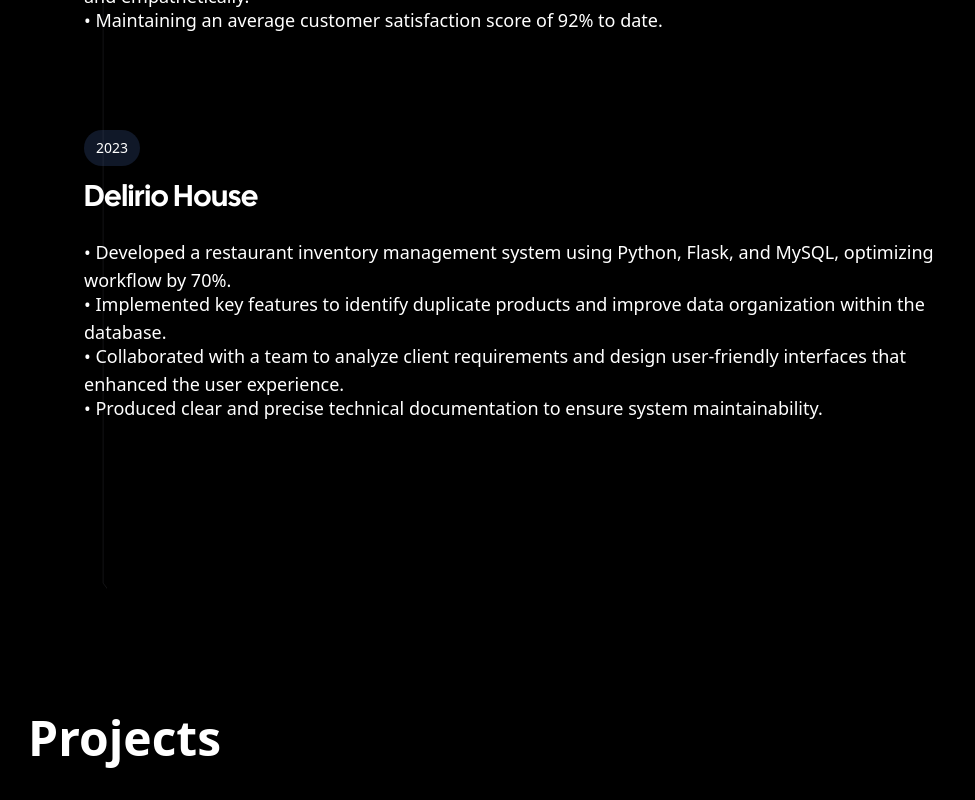
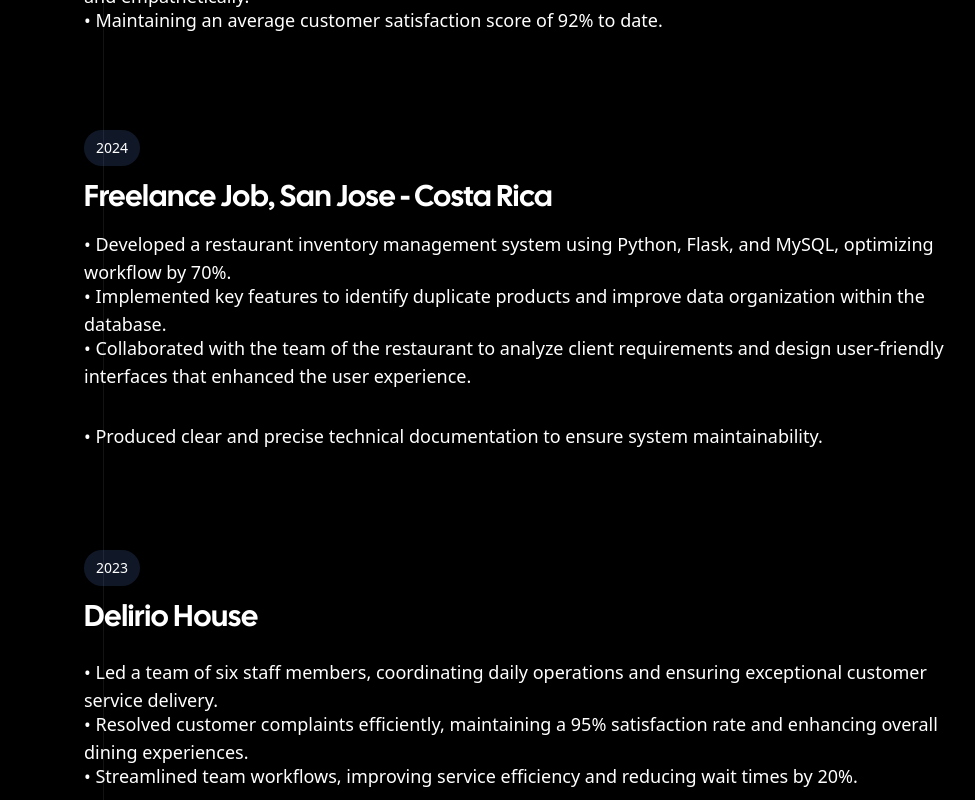
Before and after one commit to Gusttav28/gustavo-portfolio, a Next.js app: page / in a window 1280 px wide. Shown: the part 1520-2320 px from the top of the page, without its empty margins (136-1111 px from the left). Built offline with nearby package versions, Linux system fonts and the light colour scheme.

Commit message:
making some changes in the work experience section

```diff
--- a/src/app/NavbarDemo.jsx
+++ b/src/app/NavbarDemo.jsx
@@ -58,7 +58,7 @@
         </section>
 
       </div>
-      <h1 className="-mt-50 ml-11 text-left text-3xl sm:text-4xl md:text-4xl md:-mt-6 lg:text-5xl font-bold lg:-mt-75 lg:ml-35 xl:-mt-90 xl:ml-35">Projects</h1>
+      <h1 className="-mt-72 ml-11 text-left text-3xl sm:text-4xl md:text-4xl md:-mt-50  lg:text-5xl font-bold lg:-mt-75 lg:ml-35 xl:-mt-90 xl:ml-35">Projects</h1>
       <div className="flex flex-wrap ml-6 pl-4 pr-10 mt-10 lg:pl-20 lg:pr-80 lg:mr-40 lg:ml-20 lg:mt-15">
         <label className="text-neutral-400 text-sm lg:text-left lg:text-base">Build projects from scratch are really my passion, and even if of course there's not too much, I'm really working on everything I feel and I found really interesting, but let's be honest, all the software development proojects are interesting, I talk about my professional career and my educational background more in my <a className="hover:text-blue-500" href="">about section.</a> </label>
       </div>
--- a/src/app/components/TraicingBean.jsx
+++ b/src/app/components/TraicingBean.jsx
@@ -19,8 +19,9 @@
              <h2
                 className={twMerge(
                   "bg-gray-900 text-white rounded-full text-sm w-fit px-3 py-2 mb-3 font-normal lg:ml-0",
-                  item.badge === "2025" && "-mt-9 lg:mt-0 lg:py-2",
-                  item.badge === "2023" && "-mt-58 lg:-mt-53 lg:py-2" // más arriba solo este
+                  item.badge === "2025" && "-mt-9 lg:mt-0 xl:mt-0 lg:py-2",
+                  item.badge === "2024" && "-mt-56 lg:-mt-60 xl:-mt-53 lg:py-2",
+                  item.badge === "2023" && "-mt-56 lg:-mt-60 xl:-mt-53 lg:py-2", // más arriba solo este // más arriba solo este
                 )}
               >
                 {item.badge}
@@ -79,22 +80,52 @@
       "",
   },
   {
+    title: "Freelance Job, San Jose - Costa Rica",
+    description: (
+      <>
+
+        <p className="-mb-45 size-70
+        md:w-full
+        md:-mb-55
+        lg:-mb-50 lg:w-full
+        xl:-mb-57">
+        • Developed a restaurant inventory management system using Python, Flask, and MySQL, optimizing workflow by 70%.
+        </p>
+        <p className="-mb-45 size-70 md:w-full md:-mb-55 lg:-mb-50 xl:-mb-57 lg:w-full">
+        • Implemented key features to identify duplicate products and improve data organization within the database.
+        </p>
+        <p className="mb-1 -pt-50 size-70 md:-mb-15 md:w-full lg:w-full">
+        • Collaborated with the team of the restaurant to analyze client requirements and design user-friendly interfaces that enhanced the user experience.
+        </p>
+        <p className="-mb-30 -mt-40 -pt-50 size-70 md:mb-15 md:w-full md:-mt-48 lg:w-full lg:-mt-48 xl:-mt-48">
+        • Produced clear and precise technical documentation to ensure system maintainability.
+        </p>
+      </>
+    ),
+    badge: "2024",
+    image:
+      "",
+  },
+  {
     title: "Delirio House",
     description: (
       <>
       <div className="">
-        <p className="-mb-48 lg:mt-6 size-70 md:-mb-48 md:w-full lg:-mb-50 xl:-mb-57 lg:w-full">
-        • Developed a restaurant inventory management system using Python, Flask, and MySQL, optimizing workflow by 70%.
+        <p className="-mb-50 lg:mt-6 size-70 md:-mb-53 md:w-full lg:-mb-50 xl:-mb-57 lg:w-full">
+        • Led a team of six staff members, coordinating daily operations and ensuring exceptional customer service delivery.
         </p>
-        <p className="-mb-48 size-70 md:-mb-48 md:w-full lg:-mb-50 xl:-mb-57 lg:w-full">
-        • Implemented key features to identify duplicate products and improve data organization within the database.
+        <p className="-mb-50 size-70 md:-mb-53 md:w-full lg:-mb-50 xl:-mb-57 lg:w-full">
+        • Resolved customer complaints efficiently, maintaining a 95% satisfaction rate and enhancing overall dining experiences.
         </p>
-        <p className="-mb-43 size-70 md:-mb-48 md:w-full lg:-mb-50 xl:-mb-57 lg:w-full">
-        • Collaborated with a team to analyze client requirements and design user-friendly interfaces that enhanced the user experience.
+        <p className="-mb-50 size-70 md:-mb-53 md:w-full lg:-mb-50 xl:-mb-57 lg:w-full">
+        • Streamlined team workflows, improving service efficiency and reducing wait times by 20%.
         </p>
-        <p className="-mb-43 size-70 md:-mb-48 md:w-full lg:-mb-57 xl:-mb-57 lg:w-full">
-        • Produced clear and precise technical documentation to ensure system maintainability.
-          </p>
+        <p className="-mb-50 size-70 md:-mb-53 md:w-full lg:-mb-57 xl:-mb-57 lg:w-full">
+        • Trained and mentored new employees, fostering a collaborative and customer-focused work environment.
+        </p>
+        <p className="-mb-50 size-70 md:-mb-50 md:w-full lg:-mb-57 xl:-mb-57 lg:w-full">
+        • Managed on-the-spot problem-solving, ensuring smooth service during high-pressure scenarios such as peak hours and events.
+        </p>
 
       </div>
       </>
```
